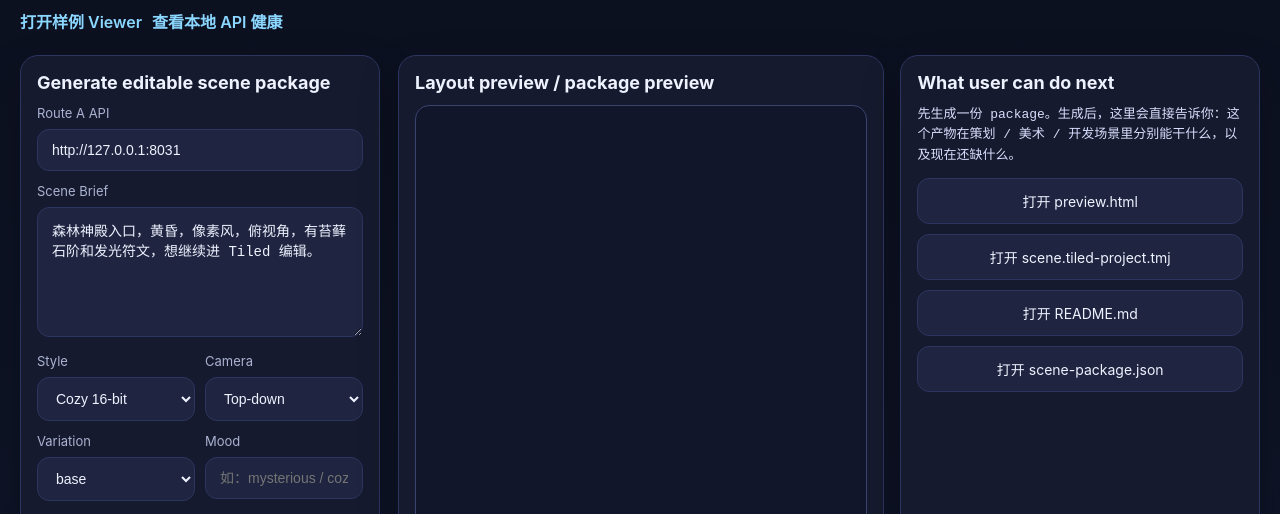
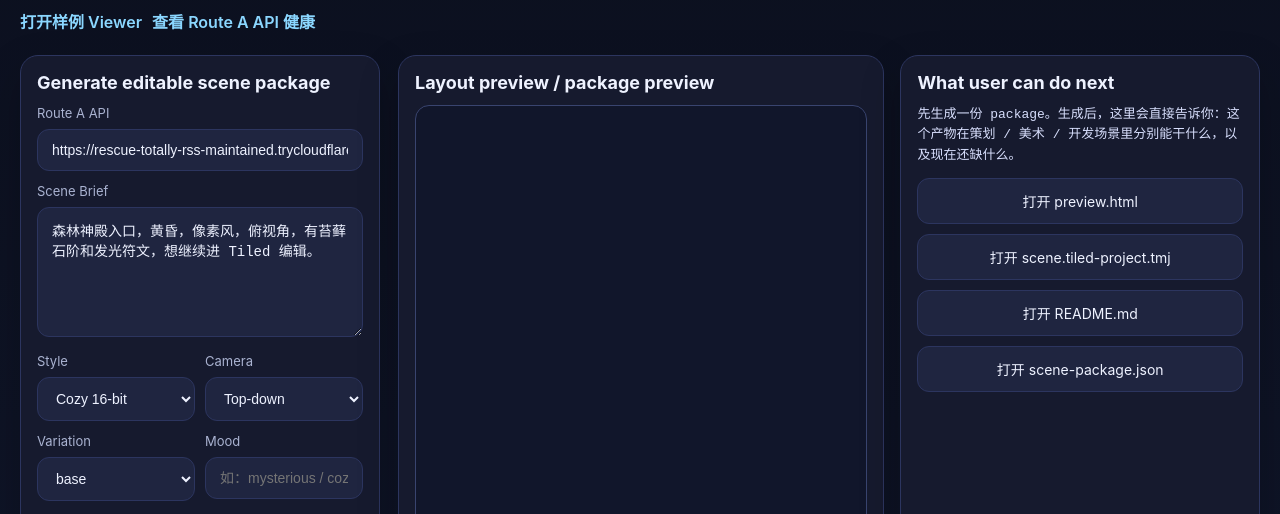
Before and after one commit to SeeleAIBot2/pixel-scene-assistant-demo, a plain HTML site: page index.html in a window 1280 px wide. Shown: the part 208-722 px from the top of the page. Drawn offline with Linux system fonts and the light colour scheme.

Commit message:
fix: point demo home to public route-a api

```diff
--- a/index.html
+++ b/index.html
@@ -79,14 +79,14 @@
     </div>
     <div class="toplinks">
       <a href="./route-a-viewer.html" target="_blank" rel="noreferrer">打开样例 Viewer</a>
-      <a href="http://127.0.0.1:8031/health" target="_blank" rel="noreferrer">查看本地 API 健康</a>
+      <a href="https://rescue-totally-rss-maintained.trycloudflare.com/health" target="_blank" rel="noreferrer">查看 Route A API 健康</a>
     </div>
 
     <div class="layout">
       <div class="card">
         <h2>Generate editable scene package</h2>
         <label for="apiBase">Route A API</label>
-        <input id="apiBase" value="http://127.0.0.1:8031" />
+        <input id="apiBase" value="https://rescue-totally-rss-maintained.trycloudflare.com" />
 
         <label for="prompt">Scene Brief</label>
         <textarea id="prompt" placeholder="例如：森林神殿入口，黄昏，像素风，俯视角，有苔藓石阶和发光符文，想继续进 Tiled 编辑。"></textarea>
```
